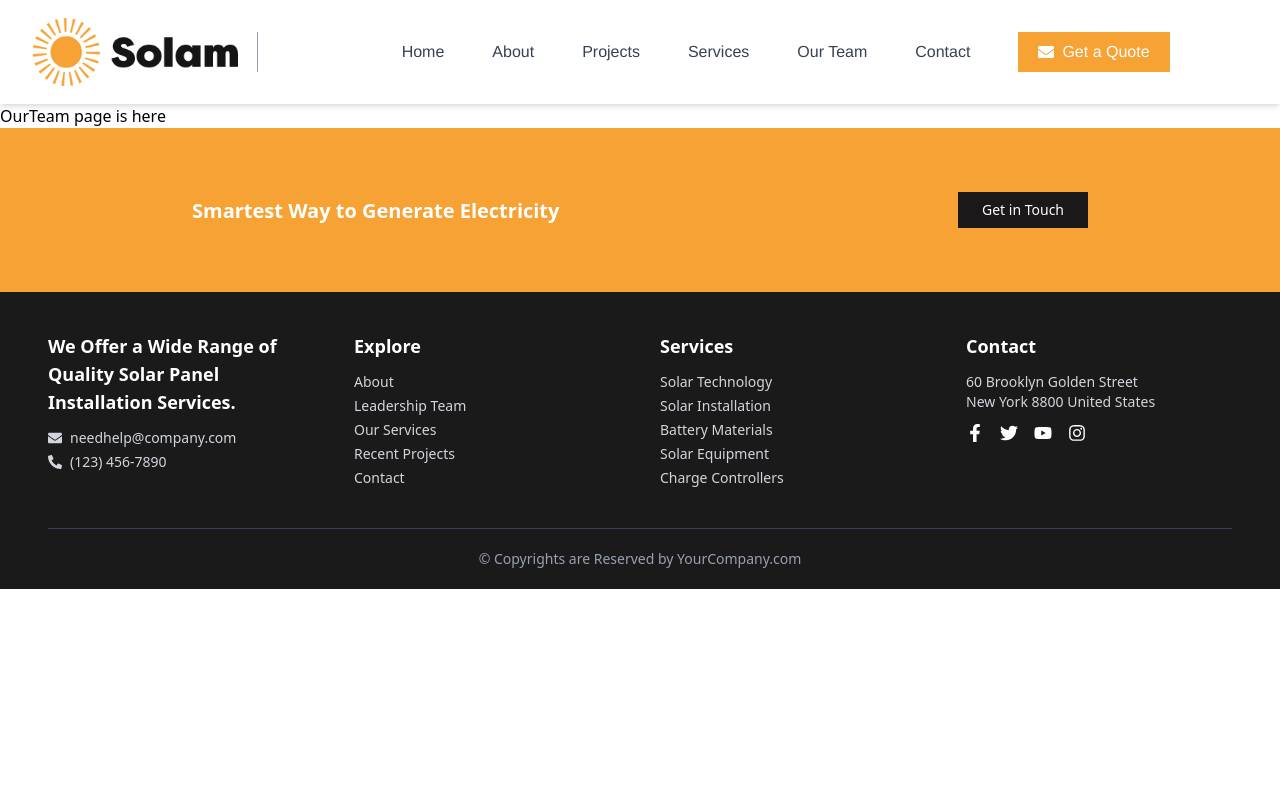
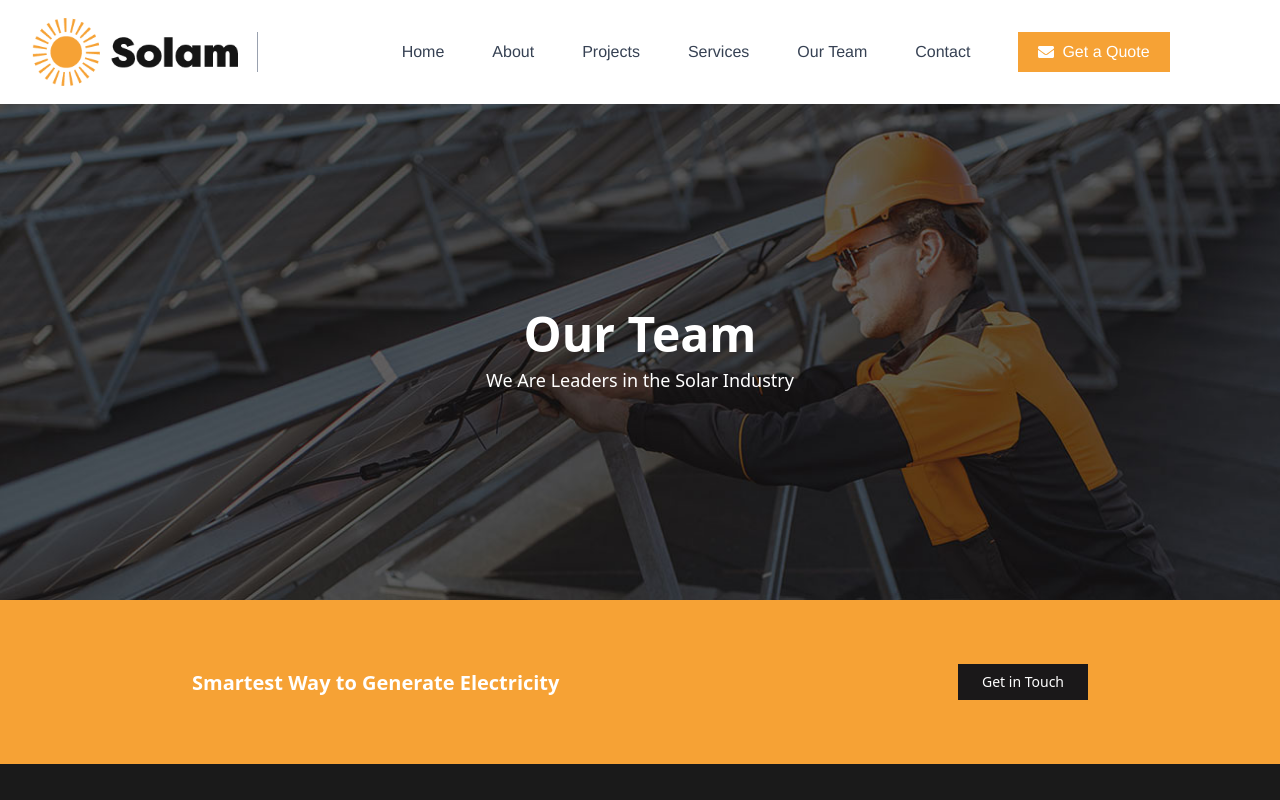
Before and after one commit to iahmadiqbal/solam-solar-panel-installer, a React (Vite) app: page /ourteam in a window 1280 px wide. Shown: the top 800 px of the page. Built offline with nearby package versions, Linux system fonts and the light colour scheme.

Commit message:
HeroOurTeam

```diff
--- /dev/null
+++ b/src/components/ourteam/HeroOurTeam/index.tsx
@@ -0,0 +1,16 @@
+const HeroOurTeam: React.FC = () => {
+  return (
+    <section className="w-full h-[40vh] md:h-[62vh] bg-[url('/images/heroAboutsectionjpg.jpg')] bg-cover bg-no-repeat bg-[center_top_30%] flex items-center justify-center overflow-x-hidden font-sans">
+      <div className="text-center px-4">
+        <h2 className="text-4xl md:text-5xl font-bold text-white mb-2">
+          Our Team
+        </h2>
+        <p className="text-base md:text-lg text-white">
+          We Are Leaders in the Solar Industry
+        </p>
+      </div>
+    </section>
+  );
+};
+
+export default HeroOurTeam;
--- a/src/views/ourteam/index.tsx
+++ b/src/views/ourteam/index.tsx
@@ -1,7 +1,12 @@
 import React from "react";
+import HeroOurTeam from "../../components/ourteam/HeroOurTeam";
 
 const OurTeam: React.FC = () => {
-  return <div>OurTeam page is here</div>;
+  return (
+    <>
+      <HeroOurTeam />
+    </>
+  );
 };
 
 export default OurTeam;
```
